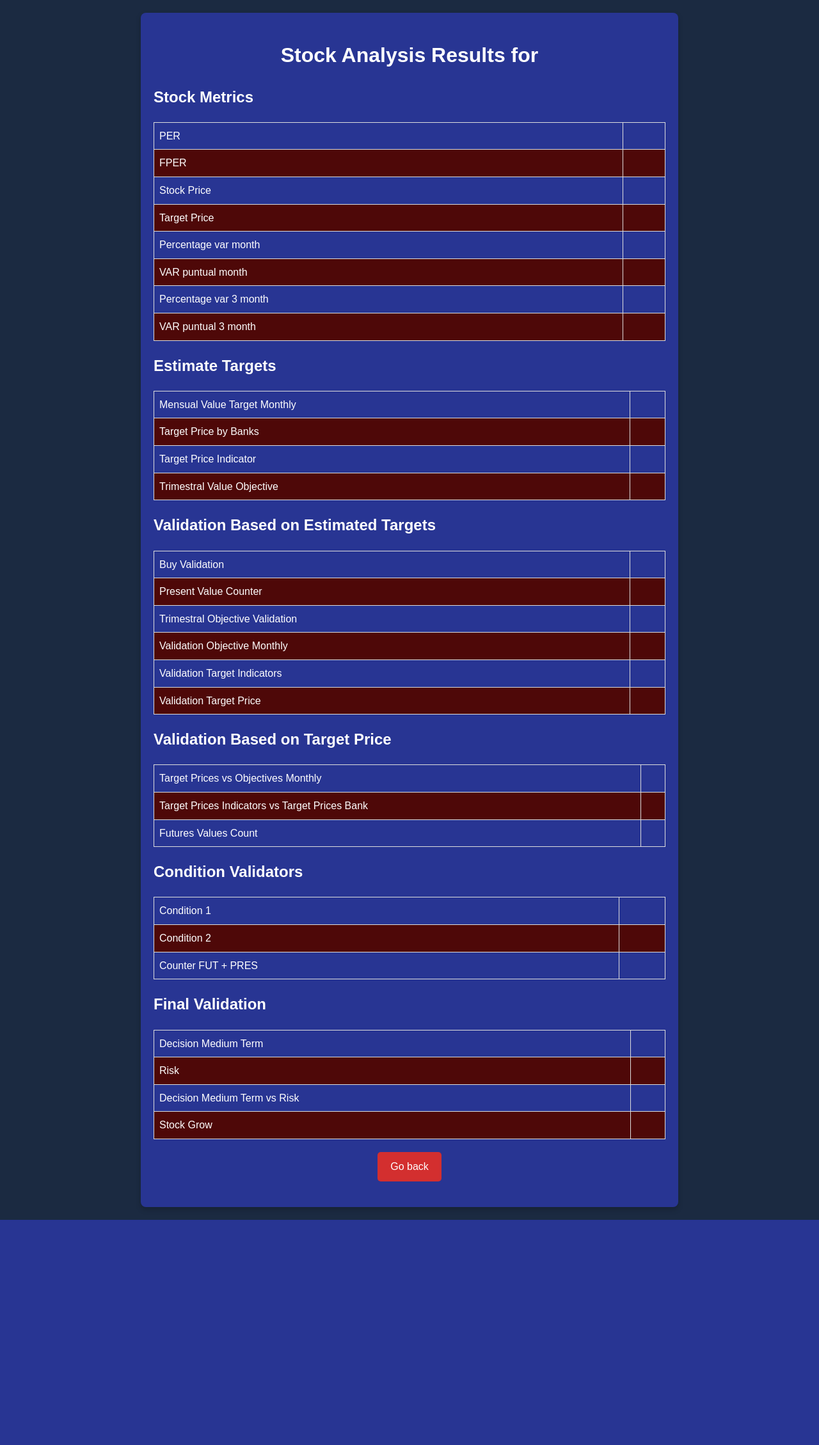
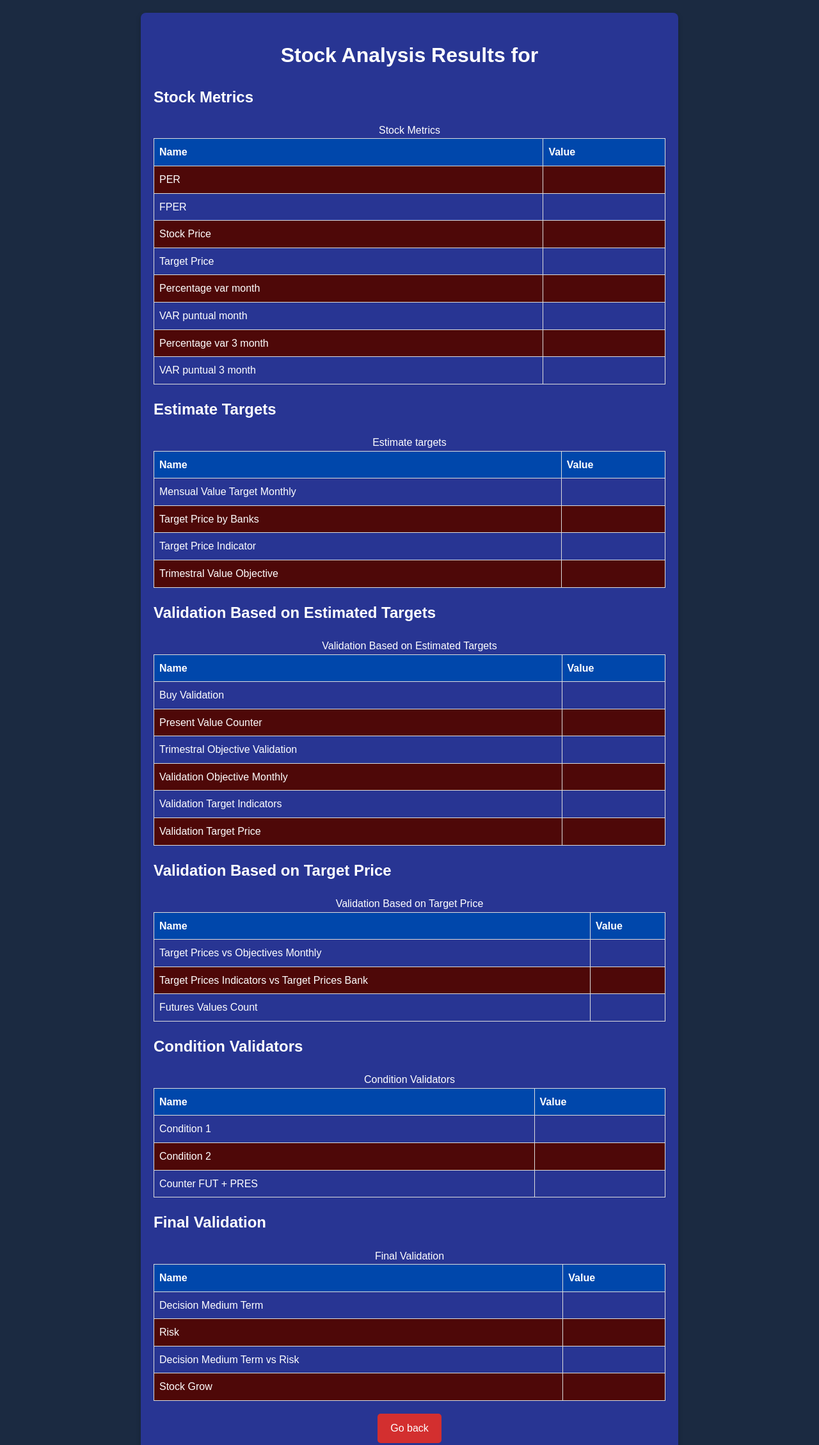
Before and after one commit to ZioGuillo/finbiz_api_app, a Flask app: template app/templates/analysis_results.html in a window 1280 px wide. Shown: the top 2259 px of the page at 64% size. Before the commit the page ends 1907 px from the top, so only its background shows below. Run offline with Flask 3, Linux system fonts and the light colour scheme; the template is opened without the code that fills it, so the values that code supplies are empty; some libraries are stand-ins or nearby versions.

Commit message:
Add captions and headers to tables in analysis_results.html

```diff
--- a/app/templates/analysis_results.html
+++ b/app/templates/analysis_results.html
@@ -11,6 +11,11 @@
 
         <h2>Stock Metrics</h2>
         <table>
+            <caption>Stock Metrics</caption>
+            <tr>
+                <th scope="col">Name</th>
+                <th scope="col">Value</th>
+              </tr>
             <tr>
                 <td>PER</td>
                 <td>{{ results[symbol]['PER'] }}</td>
@@ -48,7 +53,13 @@
         <!-- Estimate Targets -->
         <h2>Estimate Targets</h2>
         <table>
+            <caption>Estimate targets</caption>
             <tbody>
+                <tr>
+                    <th scope="col">Name</th>
+                    <th scope="col">Value</th>
+                  </tr>
+                <tr>
                 <tr>
                     <td>Mensual Value Target Monthly</td>
                     <td>{{ results[symbol]['Estimate_targets']['Mensual Value Target Monthly'] }}</td>
@@ -72,7 +83,13 @@
         <h2>Validation Based on Estimated Targets</h2>
 
         <table>
+            <caption>Validation Based on Estimated Targets</caption>
             <tbody>
+                <tr>
+                    <th scope="col">Name</th>
+                    <th scope="col">Value</th>
+                  </tr>
+                <tr>
                 <tr>
                     <td>Buy Validation</td>
                     <td>{{ results[symbol]['Validation_based_on_estimated_targets']['Buy Validation'] }}</td>
@@ -104,7 +121,13 @@
         <!-- Validation Based on Target Price -->
         <h2>Validation Based on Target Price</h2>
         <table>
+            <caption>Validation Based on Target Price</caption>
             <tbody>
+                <tr>
+                    <th scope="col">Name</th>
+                    <th scope="col">Value</th>
+                  </tr>
+                <tr>
                 <tr>
                     <td>Target Prices vs Objectives Monthly</td>
                     <td>{{ results[symbol]['Validation_based_on_target_price']['Target Prices vs Objectives Monthly'] }}</td>
@@ -124,7 +147,13 @@
         <!-- Condition Validators -->
         <h2>Condition Validators</h2>
         <table>
+            <caption>Condition Validators</caption>
             <tbody>
+                <tr>
+                    <th scope="col">Name</th>
+                    <th scope="col">Value</th>
+                  </tr>
+                <tr>
                 <tr>
                     <td>Condition 1</td>
                     <td>{{ results[symbol]['Condition_validators']['Condition 1'] }}</td>
@@ -144,7 +173,13 @@
         <!-- Final Validation -->
         <h2>Final Validation</h2>
         <table>
+            <caption>Final Validation</caption>
             <tbody>
+                <tr>
+                    <th scope="col">Name</th>
+                    <th scope="col">Value</th>
+                  </tr>
+                <tr>
                 <tr>
                     <td>Decision Medium Term</td>
                     <td>{{ results[symbol]['Final_validation']['Decision Medium Term'] }}</td>
```
